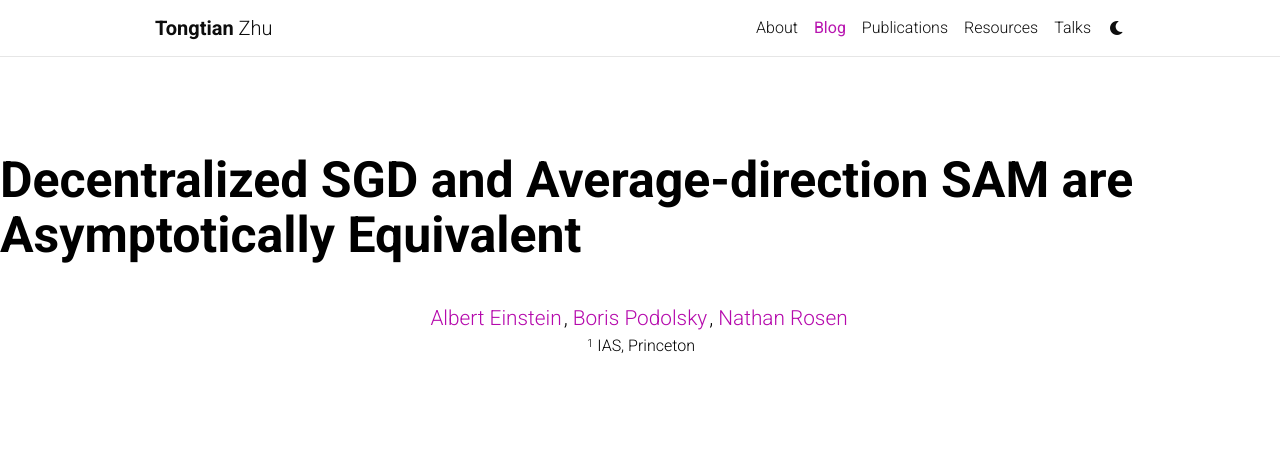
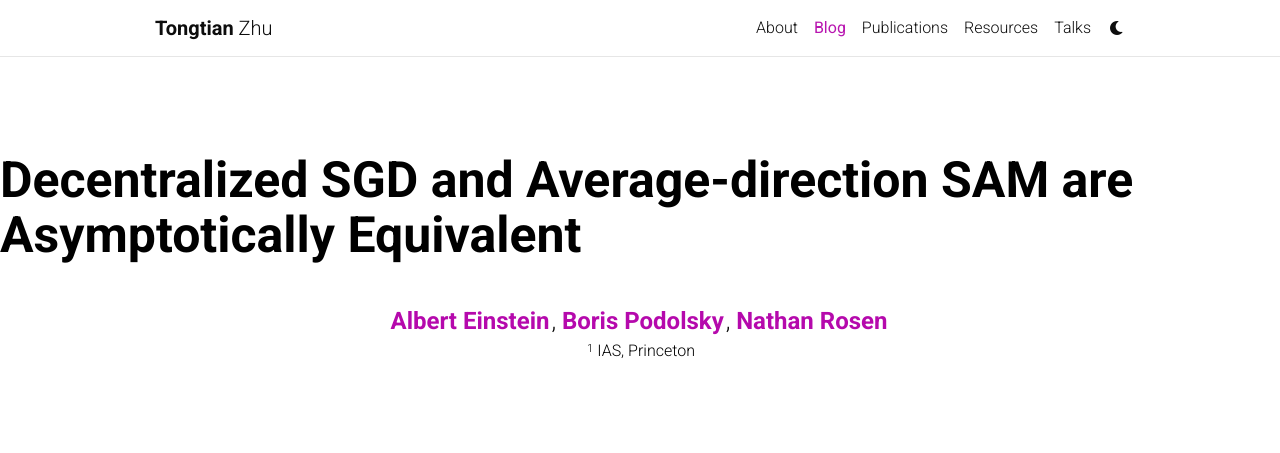
Before and after one commit to Raiden-Zhu/Raiden-Zhu.github.io, a Jekyll site: the page built from _posts/2023-10-05-DSGD-SAM.md, in a window 1280 px wide and 1400 px high. Shown: the top 453 px of the window. Built offline with Jekyll 4.4.1, drawn with Linux system fonts in a browser that asks for light colours; emoji names are drawn with the system emoji font; comment, search, counter and statistics services are not loaded; a style sheet for code colours, icons or effects is not loaded; grey boxes are pictures that could not be loaded.

Commit message:
Update distill.html

```diff
--- a/_layouts/distill.html
+++ b/_layouts/distill.html
@@ -67,14 +67,16 @@
       .custom-byline {
         text-align: center;
         margin-top: 0.5rem;
-        font-size: 1.3rem;
+        font-size: 1.5rem;
       }
       .custom-byline .authors a {
         color: #B509AC;
         text-decoration: none;
+        font-weight: bold;
       }
       .custom-byline .authors a:hover {
         font-weight: bold;
+        text-decoration: underline;
       }
       .custom-byline .authors sup {
         font-size: 0.7rem;
```
